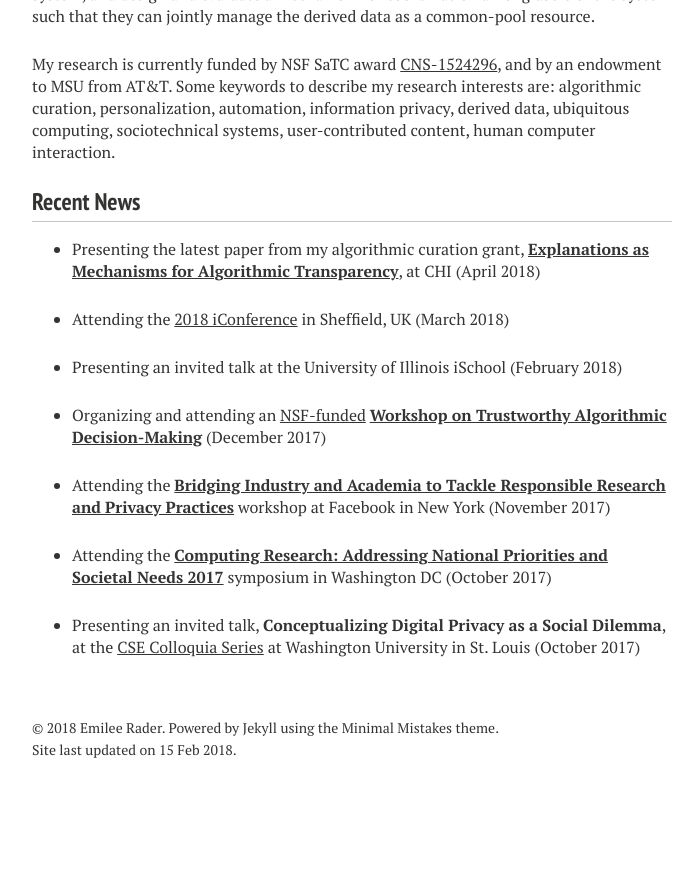
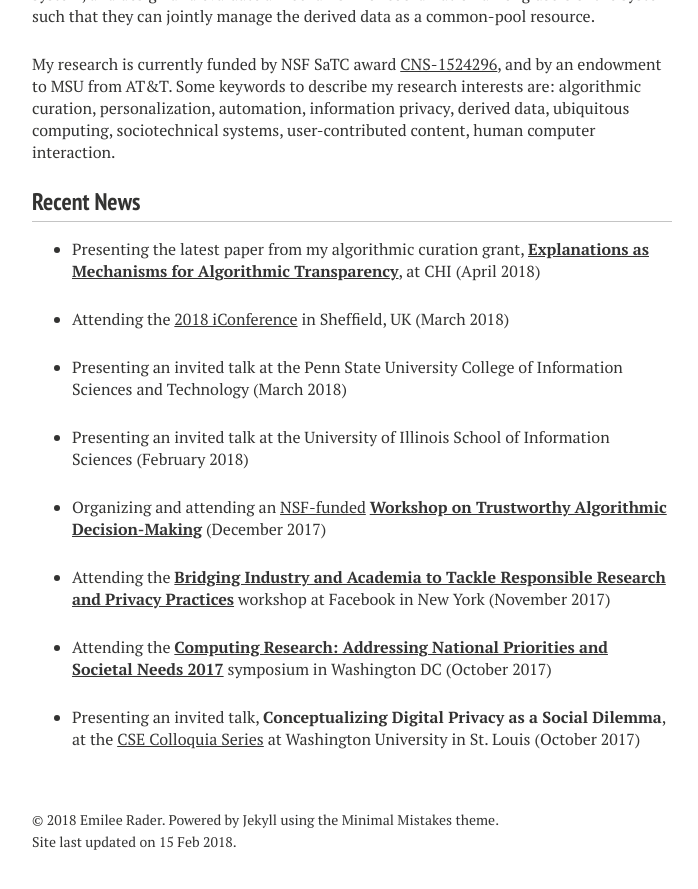
Before and after one commit to bierdoctor/bierdoctor.github.io, a Jekyll site: the page built from index.md, in a window 1280 px wide and 900 px high, scrolled down 925 px. Shown: the top 889 px of the window, without its empty margins (288-986 px from the left). Built offline with Jekyll 4.4.1, drawn with Linux system fonts in a browser that asks for light colours; nearby versions of some CDN libraries; before the commit the page ends 1733 px from its top, so only the background shows below that.

Commit message:
updates to home page and CV and papers page

```diff
--- a/index.md
+++ b/index.md
@@ -18,7 +18,9 @@ My research is currently funded by NSF SaTC award [CNS-1524296](http://www.nsf.g
 
 - Attending the [2018 iConference](http://ischools.org/the-iconference/call-for-participation/) in Sheffield, UK (March 2018)
 
-- Presenting an invited talk at the University of Illinois iSchool (February 2018)
+- Presenting an invited talk at the Penn State University College of Information Sciences and Technology (March 2018)
+
+- Presenting an invited talk at the University of Illinois School of Information Sciences (February 2018)
 
 - Organizing and attending an [NSF-funded](https://www.nsf.gov/awardsearch/showAward?AWD_ID=1748381) [**Workshop on Trustworthy Algorithmic Decision-Making**](http://trustworthy-algorithms.org/) (December 2017)
 
```
Also changed, not shown: _posts/2018-01-08-transparency-chi.md (+1 -1 lines), 5 other files.
